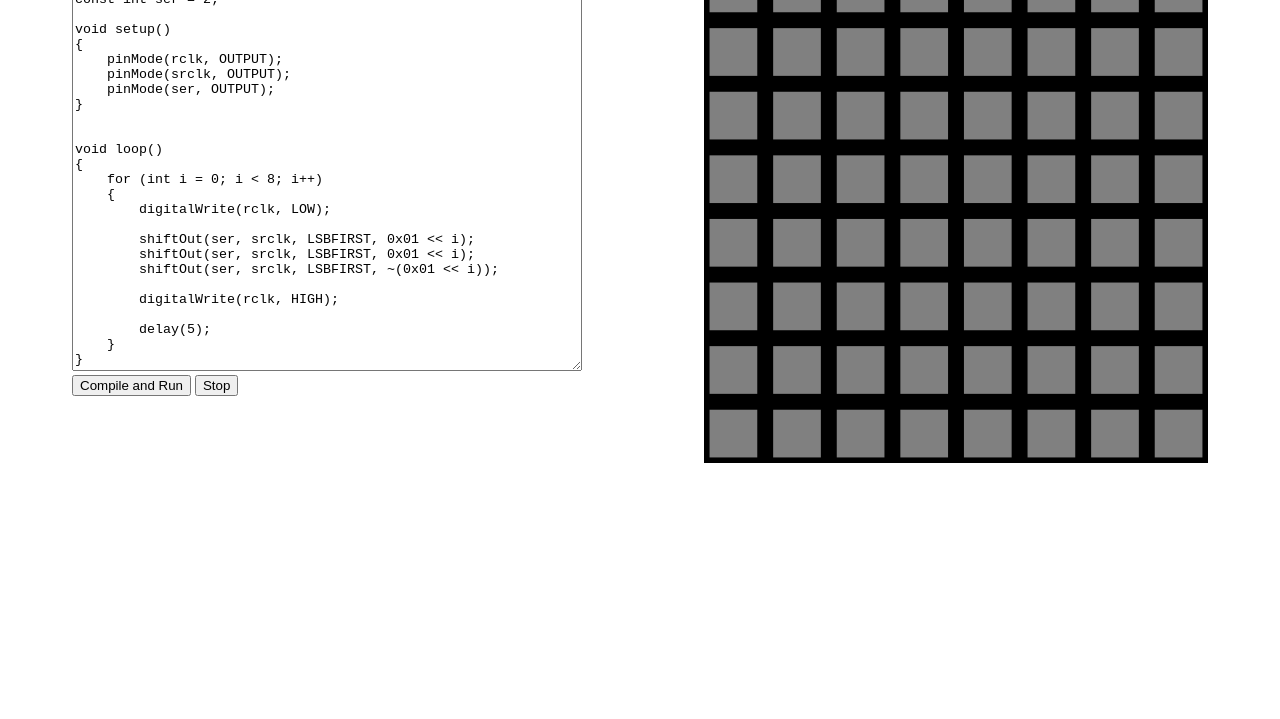
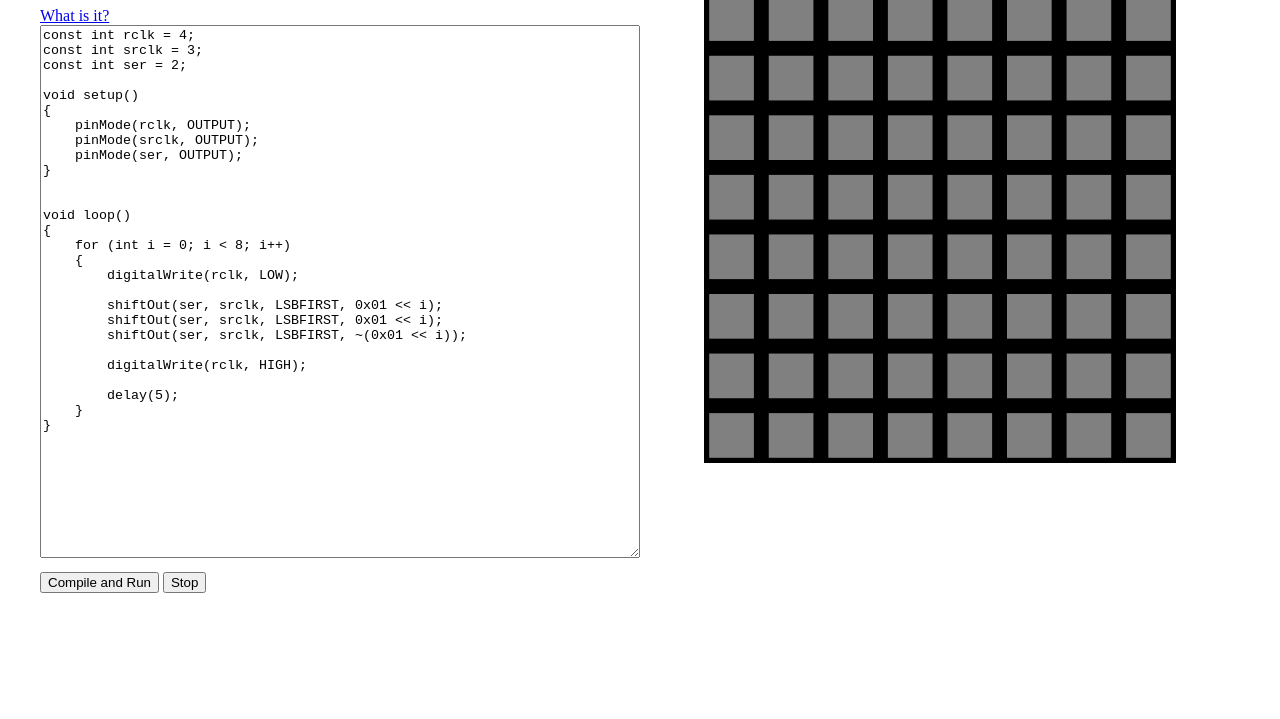
Before and after one commit to Florianclume/bicolor-led-matrix, a plain HTML site: page emulator/index.html in a window 1280 px wide. Shown: the part 81-800 px from the top of the page. Drawn offline with Linux system fonts and the light colour scheme.

Commit message:
Clean the code

```diff
--- a/emulator/index.html
+++ b/emulator/index.html
@@ -4,28 +4,42 @@
     <meta charset="UTF-8">
     <meta http-equiv="X-UA-Compatible" content="IE=edge">
     <meta name="viewport" content="width=device-width, initial-scale=1.0">
-    <title>Document</title>
+    <title>BiColor Matrix Simulator</title>
     <style>
+        * {
+            box-sizing: border-box;
+        }
         html {
             height: 100vh;
         }
         .container {
+            margin: 0 2em;
             display: grid;
             grid-template-columns: repeat(2, 1fr);
         }
-        .column {
-            margin: 2em 8vmin;
-            margin-bottom: 0;
+        @media all and (max-width: 1024px) {
+            .container {
+                display: grid;
+                grid-template-columns: repeat(1, 1fr);
+            }
         }
-        textarea {
+        #codeArduino {
+            display: block;
             width: 100%;
-            height: 80%;
+            height: 40em;
+            margin-bottom: 1em;
+        }
+        #display {
+            margin: 4em;
+            min-width: 200px;
         }
     </style>
 </head>
 <body>
     <div class="container">
         <div class="column">
+            <h1>BiColor Matrix Simulator</h1>
+            <a href="help.html">What is it?</a>
             <textarea id="codeArduino">
 const int rclk = 4;
 const int srclk = 3;
@@ -63,151 +77,77 @@ void loop()
             <svg xmlns="http://www.w3.org/2000/svg" viewBox="0 0 317 317" id="display">
                 <rect width="317" height="317" fill="black"/>
 
-                <rect width="30" height="30" x="3.5" y="3.5" fill="grey"/>
-                <rect width="30" height="30" x="43.5" y="3.5" fill="grey"/>
-                <rect width="30" height="30" x="83.5" y="3.5" fill="grey"/>
-                <rect width="30" height="30" x="123.5" y="3.5" fill="grey"/>
-                <rect width="30" height="30" x="163.5" y="3.5" fill="grey"/>
-                <rect width="30" height="30" x="203.5" y="3.5" fill="grey"/>
-                <rect width="30" height="30" x="243.5" y="3.5" fill="grey"/>
-                <rect width="30" height="30" x="283.5" y="3.5" fill="grey"/>
+                <rect width="30" height="30" id="r1c1" x="3.5" y="3.5" fill="grey"/>
+                <rect width="30" height="30" id="r1c2" x="43.5" y="3.5" fill="grey"/>
+                <rect width="30" height="30" id="r1c3" x="83.5" y="3.5" fill="grey"/>
+                <rect width="30" height="30" id="r1c4" x="123.5" y="3.5" fill="grey"/>
+                <rect width="30" height="30" id="r1c5" x="163.5" y="3.5" fill="grey"/>
+                <rect width="30" height="30" id="r1c6" x="203.5" y="3.5" fill="grey"/>
+                <rect width="30" height="30" id="r1c7" x="243.5" y="3.5" fill="grey"/>
+                <rect width="30" height="30" id="r1c8" x="283.5" y="3.5" fill="grey"/>
 
-                <rect width="30" height="30" x="3.5" y="43.5" fill="grey"/>
-                <rect width="30" height="30" x="43.5" y="43.5" fill="grey"/>
-                <rect width="30" height="30" x="83.5" y="43.5" fill="grey"/>
-                <rect width="30" height="30" x="123.5" y="43.5" fill="grey"/>
-                <rect width="30" height="30" x="163.5" y="43.5" fill="grey"/>
-                <rect width="30" height="30" x="203.5" y="43.5" fill="grey"/>
-                <rect width="30" height="30" x="243.5" y="43.5" fill="grey"/>
-                <rect width="30" height="30" x="283.5" y="43.5" fill="grey"/>
+                <rect width="30" height="30" id="r2c1" x="3.5" y="43.5" fill="grey"/>
+                <rect width="30" height="30" id="r2c2" x="43.5" y="43.5" fill="grey"/>
+                <rect width="30" height="30" id="r2c3" x="83.5" y="43.5" fill="grey"/>
+                <rect width="30" height="30" id="r2c4" x="123.5" y="43.5" fill="grey"/>
+                <rect width="30" height="30" id="r2c5" x="163.5" y="43.5" fill="grey"/>
+                <rect width="30" height="30" id="r2c6" x="203.5" y="43.5" fill="grey"/>
+                <rect width="30" height="30" id="r2c7" x="243.5" y="43.5" fill="grey"/>
+                <rect width="30" height="30" id="r2c8" x="283.5" y="43.5" fill="grey"/>
 
-                <rect width="30" height="30" x="3.5" y="83.5" fill="grey"/>
-                <rect width="30" height="30" x="43.5" y="83.5" fill="grey"/>
-                <rect width="30" height="30" x="83.5" y="83.5" fill="grey"/>
-                <rect width="30" height="30" x="123.5" y="83.5" fill="grey"/>
-                <rect width="30" height="30" x="163.5" y="83.5" fill="grey"/>
-                <rect width="30" height="30" x="203.5" y="83.5" fill="grey"/>
-                <rect width="30" height="30" x="243.5" y="83.5" fill="grey"/>
-                <rect width="30" height="30" x="283.5" y="83.5" fill="grey"/>
+                <rect width="30" height="30" id="r3c1" x="3.5" y="83.5" fill="grey"/>
+                <rect width="30" height="30" id="r3c2" x="43.5" y="83.5" fill="grey"/>
+                <rect width="30" height="30" id="r3c3" x="83.5" y="83.5" fill="grey"/>
+                <rect width="30" height="30" id="r3c4" x="123.5" y="83.5" fill="grey"/>
+                <rect width="30" height="30" id="r3c5" x="163.5" y="83.5" fill="grey"/>
+                <rect width="30" height="30" id="r3c6" x="203.5" y="83.5" fill="grey"/>
+                <rect width="30" height="30" id="r3c7" x="243.5" y="83.5" fill="grey"/>
+                <rect width="30" height="30" id="r3c8" x="283.5" y="83.5" fill="grey"/>
 
-                <rect width="30" height="30" x="3.5" y="123.5" fill="grey"/>
-                <rect width="30" height="30" x="43.5" y="123.5" fill="grey"/>
-                <rect width="30" height="30" x="83.5" y="123.5" fill="grey"/>
-                <rect width="30" height="30" x="123.5" y="123.5" fill="grey"/>
-                <rect width="30" height="30" x="163.5" y="123.5" fill="grey"/>
-                <rect width="30" height="30" x="203.5" y="123.5" fill="grey"/>
-                <rect width="30" height="30" x="243.5" y="123.5" fill="grey"/>
-                <rect width="30" height="30" x="283.5" y="123.5" fill="grey"/>
+                <rect width="30" height="30" id="r4c1" x="3.5" y="123.5" fill="grey"/>
+                <rect width="30" height="30" id="r4c2" x="43.5" y="123.5" fill="grey"/>
+                <rect width="30" height="30" id="r4c3" x="83.5" y="123.5" fill="grey"/>
+                <rect width="30" height="30" id="r4c4" x="123.5" y="123.5" fill="grey"/>
+                <rect width="30" height="30" id="r4c5" x="163.5" y="123.5" fill="grey"/>
+                <rect width="30" height="30" id="r4c6" x="203.5" y="123.5" fill="grey"/>
+                <rect width="30" height="30" id="r4c7" x="243.5" y="123.5" fill="grey"/>
+                <rect width="30" height="30" id="r4c8" x="283.5" y="123.5" fill="grey"/>
 
-                <rect width="30" height="30" x="3.5" y="163.5" fill="grey"/>
-                <rect width="30" height="30" x="43.5" y="163.5" fill="grey"/>
-                <rect width="30" height="30" x="83.5" y="163.5" fill="grey"/>
-                <rect width="30" height="30" x="123.5" y="163.5" fill="grey"/>
-                <rect width="30" height="30" x="163.5" y="163.5" fill="grey"/>
-                <rect width="30" height="30" x="203.5" y="163.5" fill="grey"/>
-                <rect width="30" height="30" x="243.5" y="163.5" fill="grey"/>
-                <rect width="30" height="30" x="283.5" y="163.5" fill="grey"/>
+                <rect width="30" height="30" id="r5c1" x="3.5" y="163.5" fill="grey"/>
+                <rect width="30" height="30" id="r5c2" x="43.5" y="163.5" fill="grey"/>
+                <rect width="30" height="30" id="r5c3" x="83.5" y="163.5" fill="grey"/>
+                <rect width="30" height="30" id="r5c4" x="123.5" y="163.5" fill="grey"/>
+                <rect width="30" height="30" id="r5c5" x="163.5" y="163.5" fill="grey"/>
+                <rect width="30" height="30" id="r5c6" x="203.5" y="163.5" fill="grey"/>
+                <rect width="30" height="30" id="r5c7" x="243.5" y="163.5" fill="grey"/>
+                <rect width="30" height="30" id="r5c8" x="283.5" y="163.5" fill="grey"/>
 
-                <rect width="30" height="30" x="3.5" y="203.5" fill="grey"/>
-                <rect width="30" height="30" x="43.5" y="203.5" fill="grey"/>
-                <rect width="30" height="30" x="83.5" y="203.5" fill="grey"/>
-                <rect width="30" height="30" x="123.5" y="203.5" fill="grey"/>
-                <rect width="30" height="30" x="163.5" y="203.5" fill="grey"/>
-                <rect width="30" height="30" x="203.5" y="203.5" fill="grey"/>
-                <rect width="30" height="30" x="243.5" y="203.5" fill="grey"/>
-                <rect width="30" height="30" x="283.5" y="203.5" fill="grey"/>
+                <rect width="30" height="30" id="r6c1" x="3.5" y="203.5" fill="grey"/>
+                <rect width="30" height="30" id="r6c2" x="43.5" y="203.5" fill="grey"/>
+                <rect width="30" height="30" id="r6c3" x="83.5" y="203.5" fill="grey"/>
+                <rect width="30" height="30" id="r6c4" x="123.5" y="203.5" fill="grey"/>
+                <rect width="30" height="30" id="r6c5" x="163.5" y="203.5" fill="grey"/>
+                <rect width="30" height="30" id="r6c6" x="203.5" y="203.5" fill="grey"/>
+                <rect width="30" height="30" id="r6c7" x="243.5" y="203.5" fill="grey"/>
+                <rect width="30" height="30" id="r6c8" x="283.5" y="203.5" fill="grey"/>
 
-                <rect width="30" height="30" x="3.5" y="243.5" fill="grey"/>
-                <rect width="30" height="30" x="43.5" y="243.5" fill="grey"/>
-                <rect width="30" height="30" x="83.5" y="243.5" fill="grey"/>
-                <rect width="30" height="30" x="123.5" y="243.5" fill="grey"/>
-                <rect width="30" height="30" x="163.5" y="243.5" fill="grey"/>
-                <rect width="30" height="30" x="203.5" y="243.5" fill="grey"/>
-                <rect width="30" height="30" x="243.5" y="243.5" fill="grey"/>
-                <rect width="30" height="30" x="283.5" y="243.5" fill="grey"/>
+                <rect width="30" height="30" id="r7c1" x="3.5" y="243.5" fill="grey"/>
+                <rect width="30" height="30" id="r7c2" x="43.5" y="243.5" fill="grey"/>
+                <rect width="30" height="30" id="r7c3" x="83.5" y="243.5" fill="grey"/>
+                <rect width="30" height="30" id="r7c4" x="123.5" y="243.5" fill="grey"/>
+                <rect width="30" height="30" id="r7c5" x="163.5" y="243.5" fill="grey"/>
+                <rect width="30" height="30" id="r7c6" x="203.5" y="243.5" fill="grey"/>
+                <rect width="30" height="30" id="r7c7" x="243.5" y="243.5" fill="grey"/>
+                <rect width="30" height="30" id="r7c8" x="283.5" y="243.5" fill="grey"/>
 
-                <rect width="30" height="30" x="3.5" y="283.5" fill="grey"/>
-                <rect width="30" height="30" x="43.5" y="283.5" fill="grey"/>
-                <rect width="30" height="30" x="83.5" y="283.5" fill="grey"/>
-                <rect width="30" height="30" x="123.5" y="283.5" fill="grey"/>
-                <rect width="30" height="30" x="163.5" y="283.5" fill="grey"/>
-                <rect width="30" height="30" x="203.5" y="283.5" fill="grey"/>
-                <rect width="30" height="30" x="243.5" y="283.5" fill="grey"/>
-                <rect width="30" height="30" x="283.5" y="283.5" fill="grey"/>
-
-<!--  -->
-
-                <rect width="30" height="30" id="r1c1" x="3.5" y="3.5" fill="transparent"/>
-                <rect width="30" height="30" id="r1c2" x="43.5" y="3.5" fill="transparent"/>
-                <rect width="30" height="30" id="r1c3" x="83.5" y="3.5" fill="transparent"/>
-                <rect width="30" height="30" id="r1c4" x="123.5" y="3.5" fill="transparent"/>
-                <rect width="30" height="30" id="r1c5" x="163.5" y="3.5" fill="transparent"/>
-                <rect width="30" height="30" id="r1c6" x="203.5" y="3.5" fill="transparent"/>
-                <rect width="30" height="30" id="r1c7" x="243.5" y="3.5" fill="transparent"/>
-                <rect width="30" height="30" id="r1c8" x="283.5" y="3.5" fill="transparent"/>
-
-                <rect width="30" height="30" id="r2c1" x="3.5" y="43.5" fill="transparent"/>
-                <rect width="30" height="30" id="r2c2" x="43.5" y="43.5" fill="transparent"/>
-                <rect width="30" height="30" id="r2c3" x="83.5" y="43.5" fill="transparent"/>
-                <rect width="30" height="30" id="r2c4" x="123.5" y="43.5" fill="transparent"/>
-                <rect width="30" height="30" id="r2c5" x="163.5" y="43.5" fill="transparent"/>
-                <rect width="30" height="30" id="r2c6" x="203.5" y="43.5" fill="transparent"/>
-                <rect width="30" height="30" id="r2c7" x="243.5" y="43.5" fill="transparent"/>
-                <rect width="30" height="30" id="r2c8" x="283.5" y="43.5" fill="transparent"/>
-
-                <rect width="30" height="30" id="r3c1" x="3.5" y="83.5" fill="transparent"/>
-                <rect width="30" height="30" id="r3c2" x="43.5" y="83.5" fill="transparent"/>
-                <rect width="30" height="30" id="r3c3" x="83.5" y="83.5" fill="transparent"/>
-                <rect width="30" height="30" id="r3c4" x="123.5" y="83.5" fill="transparent"/>
-                <rect width="30" height="30" id="r3c5" x="163.5" y="83.5" fill="transparent"/>
-                <rect width="30" height="30" id="r3c6" x="203.5" y="83.5" fill="transparent"/>
-                <rect width="30" height="30" id="r3c7" x="243.5" y="83.5" fill="transparent"/>
-                <rect width="30" height="30" id="r3c8" x="283.5" y="83.5" fill="transparent"/>
-
-                <rect width="30" height="30" id="r4c1" x="3.5" y="123.5" fill="transparent"/>
-                <rect width="30" height="30" id="r4c2" x="43.5" y="123.5" fill="transparent"/>
-                <rect width="30" height="30" id="r4c3" x="83.5" y="123.5" fill="transparent"/>
-                <rect width="30" height="30" id="r4c4" x="123.5" y="123.5" fill="transparent"/>
-                <rect width="30" height="30" id="r4c5" x="163.5" y="123.5" fill="transparent"/>
-                <rect width="30" height="30" id="r4c6" x="203.5" y="123.5" fill="transparent"/>
-                <rect width="30" height="30" id="r4c7" x="243.5" y="123.5" fill="transparent"/>
-                <rect width="30" height="30" id="r4c8" x="283.5" y="123.5" fill="transparent"/>
-
-                <rect width="30" height="30" id="r5c1" x="3.5" y="163.5" fill="transparent"/>
-                <rect width="30" height="30" id="r5c2" x="43.5" y="163.5" fill="transparent"/>
-                <rect width="30" height="30" id="r5c3" x="83.5" y="163.5" fill="transparent"/>
-                <rect width="30" height="30" id="r5c4" x="123.5" y="163.5" fill="transparent"/>
-                <rect width="30" height="30" id="r5c5" x="163.5" y="163.5" fill="transparent"/>
-                <rect width="30" height="30" id="r5c6" x="203.5" y="163.5" fill="transparent"/>
-                <rect width="30" height="30" id="r5c7" x="243.5" y="163.5" fill="transparent"/>
-                <rect width="30" height="30" id="r5c8" x="283.5" y="163.5" fill="transparent"/>
-
-                <rect width="30" height="30" id="r6c1" x="3.5" y="203.5" fill="transparent"/>
-                <rect width="30" height="30" id="r6c2" x="43.5" y="203.5" fill="transparent"/>
-                <rect width="30" height="30" id="r6c3" x="83.5" y="203.5" fill="transparent"/>
-                <rect width="30" height="30" id="r6c4" x="123.5" y="203.5" fill="transparent"/>
-                <rect width="30" height="30" id="r6c5" x="163.5" y="203.5" fill="transparent"/>
-                <rect width="30" height="30" id="r6c6" x="203.5" y="203.5" fill="transparent"/>
-                <rect width="30" height="30" id="r6c7" x="243.5" y="203.5" fill="transparent"/>
-                <rect width="30" height="30" id="r6c8" x="283.5" y="203.5" fill="transparent"/>
-
-                <rect width="30" height="30" id="r7c1" x="3.5" y="243.5" fill="transparent"/>
-                <rect width="30" height="30" id="r7c2" x="43.5" y="243.5" fill="transparent"/>
-                <rect width="30" height="30" id="r7c3" x="83.5" y="243.5" fill="transparent"/>
-                <rect width="30" height="30" id="r7c4" x="123.5" y="243.5" fill="transparent"/>
-                <rect width="30" height="30" id="r7c5" x="163.5" y="243.5" fill="transparent"/>
-                <rect width="30" height="30" id="r7c6" x="203.5" y="243.5" fill="transparent"/>
-                <rect width="30" height="30" id="r7c7" x="243.5" y="243.5" fill="transparent"/>
-                <rect width="30" height="30" id="r7c8" x="283.5" y="243.5" fill="transparent"/>
-
-                <rect width="30" height="30" id="r8c1" x="3.5" y="283.5" fill="transparent"/>
-                <rect width="30" height="30" id="r8c2" x="43.5" y="283.5" fill="transparent"/>
-                <rect width="30" height="30" id="r8c3" x="83.5" y="283.5" fill="transparent"/>
-                <rect width="30" height="30" id="r8c4" x="123.5" y="283.5" fill="transparent"/>
-                <rect width="30" height="30" id="r8c5" x="163.5" y="283.5" fill="transparent"/>
-                <rect width="30" height="30" id="r8c6" x="203.5" y="283.5" fill="transparent"/>
-                <rect width="30" height="30" id="r8c7" x="243.5" y="283.5" fill="transparent"/>
-                <rect width="30" height="30" id="r8c8" x="283.5" y="283.5" fill="transparent"/>
+                <rect width="30" height="30" id="r8c1" x="3.5" y="283.5" fill="grey"/>
+                <rect width="30" height="30" id="r8c2" x="43.5" y="283.5" fill="grey"/>
+                <rect width="30" height="30" id="r8c3" x="83.5" y="283.5" fill="grey"/>
+                <rect width="30" height="30" id="r8c4" x="123.5" y="283.5" fill="grey"/>
+                <rect width="30" height="30" id="r8c5" x="163.5" y="283.5" fill="grey"/>
+                <rect width="30" height="30" id="r8c6" x="203.5" y="283.5" fill="grey"/>
+                <rect width="30" height="30" id="r8c7" x="243.5" y="283.5" fill="grey"/>
+                <rect width="30" height="30" id="r8c8" x="283.5" y="283.5" fill="grey"/>
             </svg>
         </div>
     </div>
```
Also changed, not shown: emulator/help.html (added, +14 -0 lines), emulator/index.js (+20 -20 lines).
